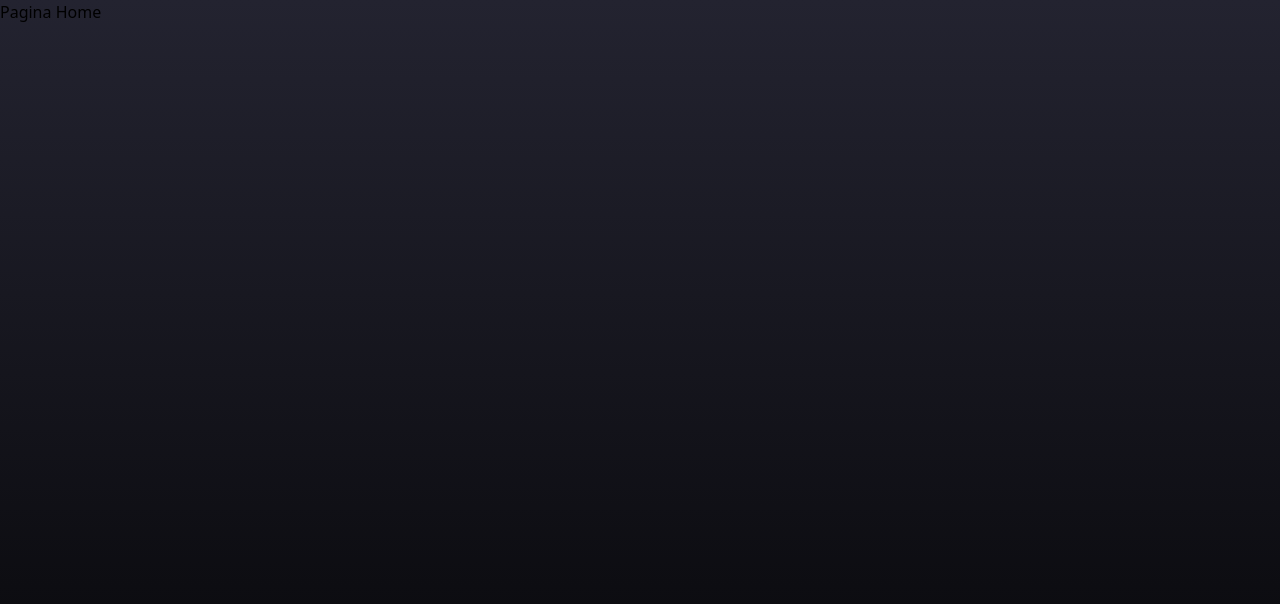
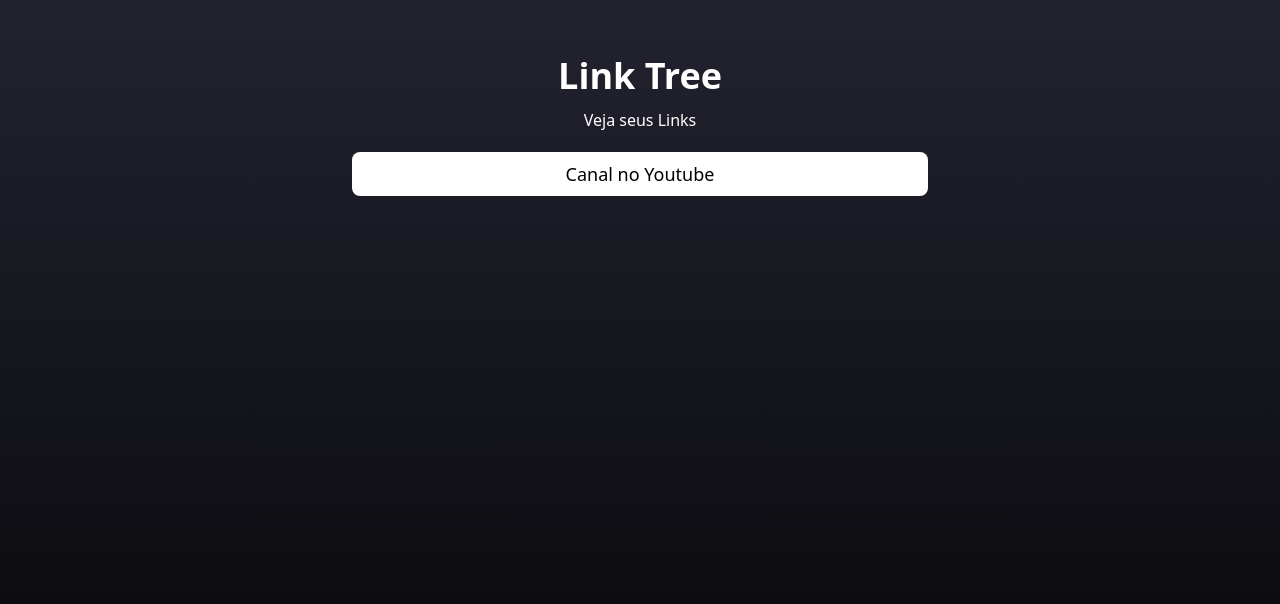
Before and after one commit to JudsonCiribelli/LinkTree, a React (Vite) app: page / in a window 1280 px wide. Shown: the top 604 px of the page. Built offline with nearby package versions, Linux system fonts and the light colour scheme.

Commit message:
style: finish home page styled

```diff
--- a/src/pages/home/index.tsx
+++ b/src/pages/home/index.tsx
@@ -1,7 +1,20 @@
 const HomePage = () => {
   return (
-    <div>
-      <h1 >Pagina Home</h1>
+    <div className="flex flex-col w-full py-4  items-center justify-center">
+      <h1 className="md:text-4xl text-3xl text-white font-bold mt-10">Link Tree</h1>
+      <span className="text-white mt-3 mb-5">Veja seus Links</span>
+      <main className="flex flex-col w-11/12 max-w-xl text-center">
+        <section className="bg-white mb-4 w-full py-2 rounded-lg  select-none transition-transform hover:scale-105 cursor-pointer">
+          <a>
+            <p className="md:text-lg text-base">
+              Canal no Youtube
+            </p>
+          </a>
+        </section>
+        <footer className="flex justify-center gap-3 my-4">
+
+        </footer>
+      </main>
     </div>
    );
 }
```
